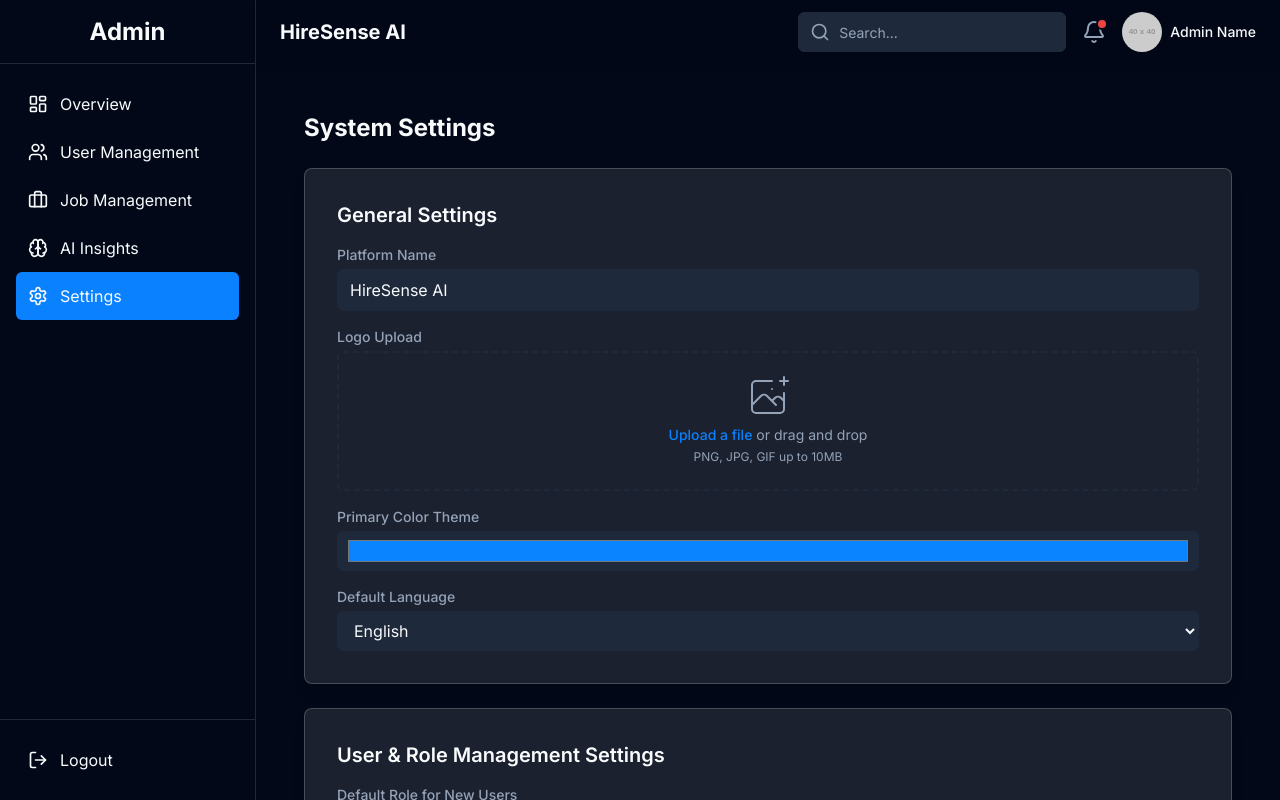
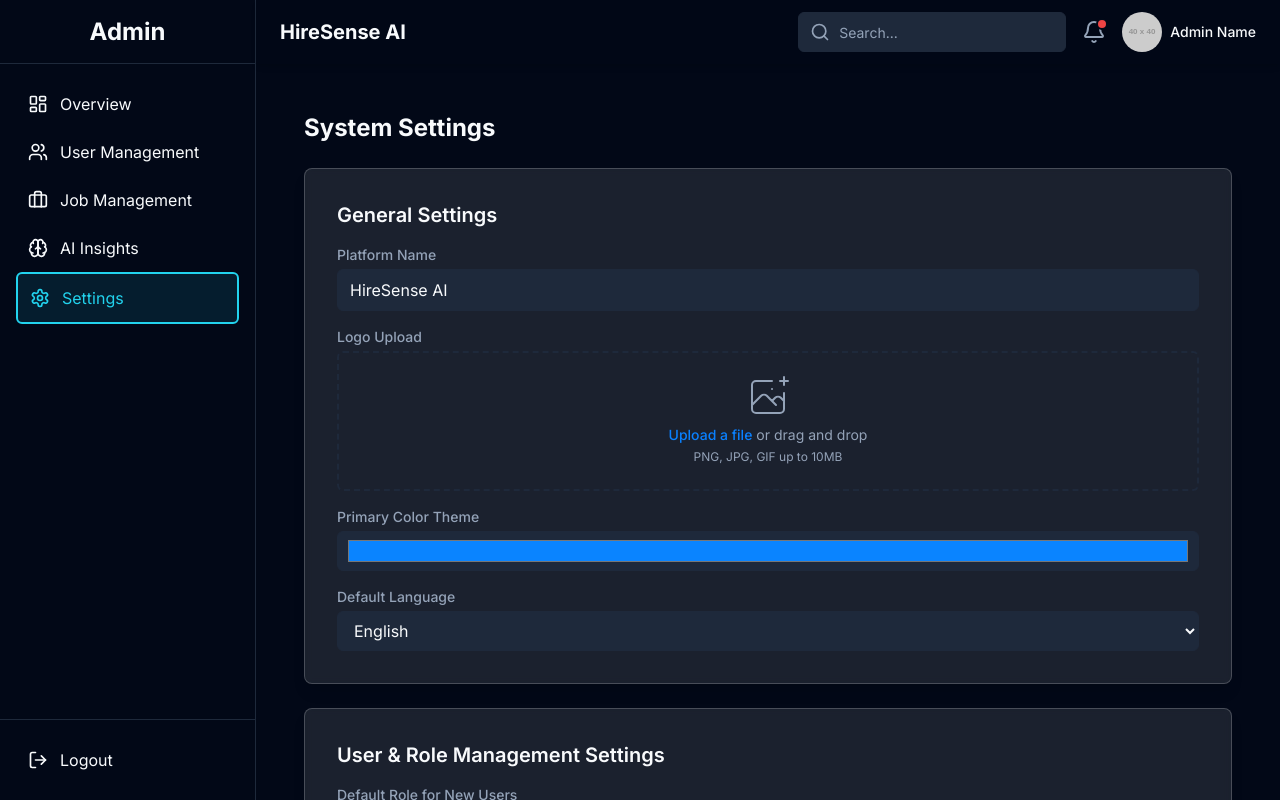
Before and after one commit to yashdesai023/HireSense-AI, a Next.js app: page /admin/settings in a window 1280 px wide. Shown: the top 800 px of the page. Built offline with nearby package versions, Linux system fonts and the light colour scheme.

Commit message:
Make the following changes:
,

Find this element:

  <Sidebar>

with th

```diff
--- a/src/components/dashboard/admin/Sidebar.jsx
+++ b/src/components/dashboard/admin/Sidebar.jsx
@@ -33,7 +33,7 @@ const Sidebar = () => {
             <div
               className={`flex items-center space-x-3 p-3 rounded-md transition-colors duration-200 cursor-pointer ${
                 pathname === item.href
-                  ? 'bg-primary text-primary-foreground'
+                  ? 'border-2 border-cyan-400 bg-cyan-400/10 text-cyan-400'
                   : 'hover:bg-accent hover:text-accent-foreground'
               }`}
             >
```
